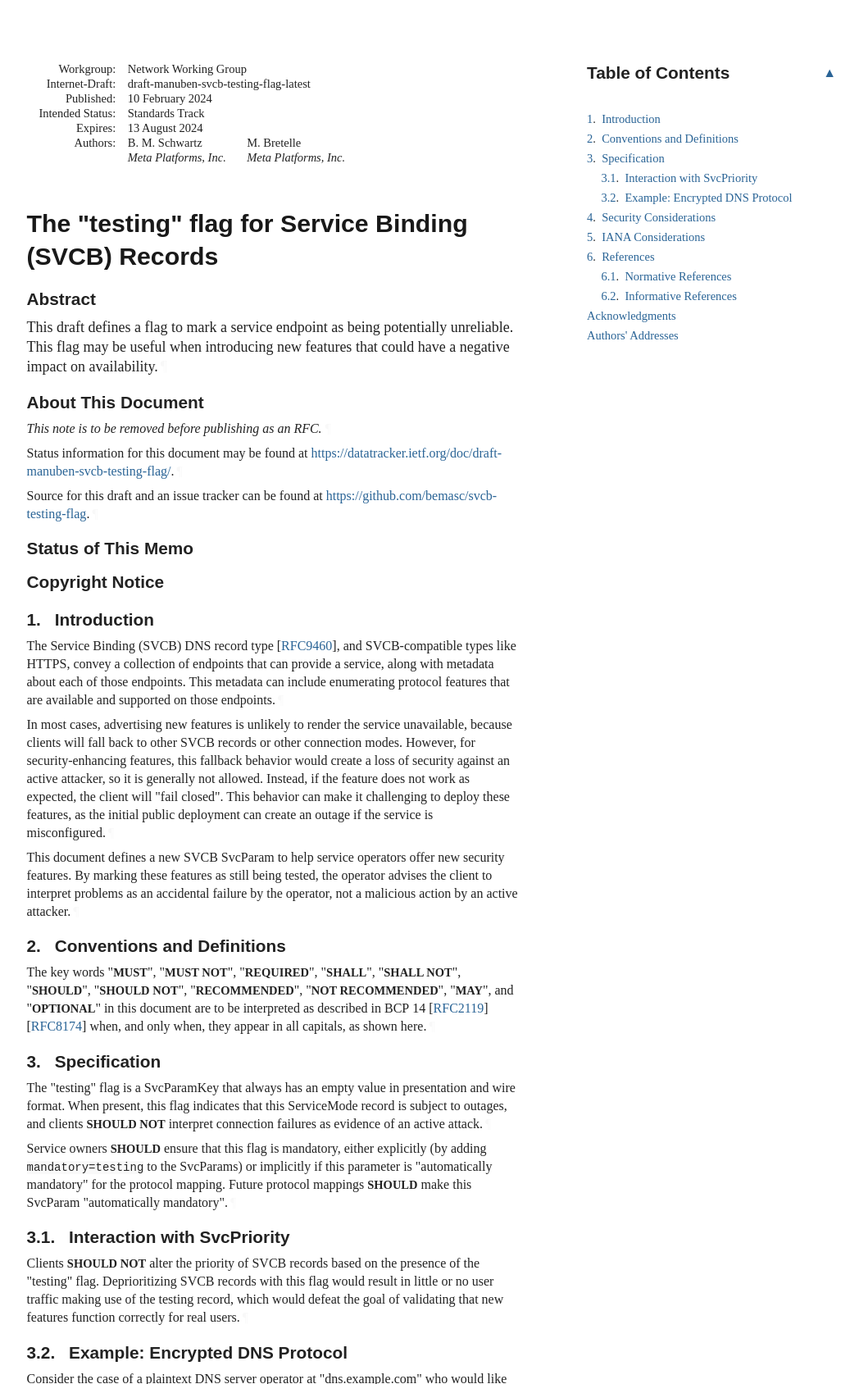
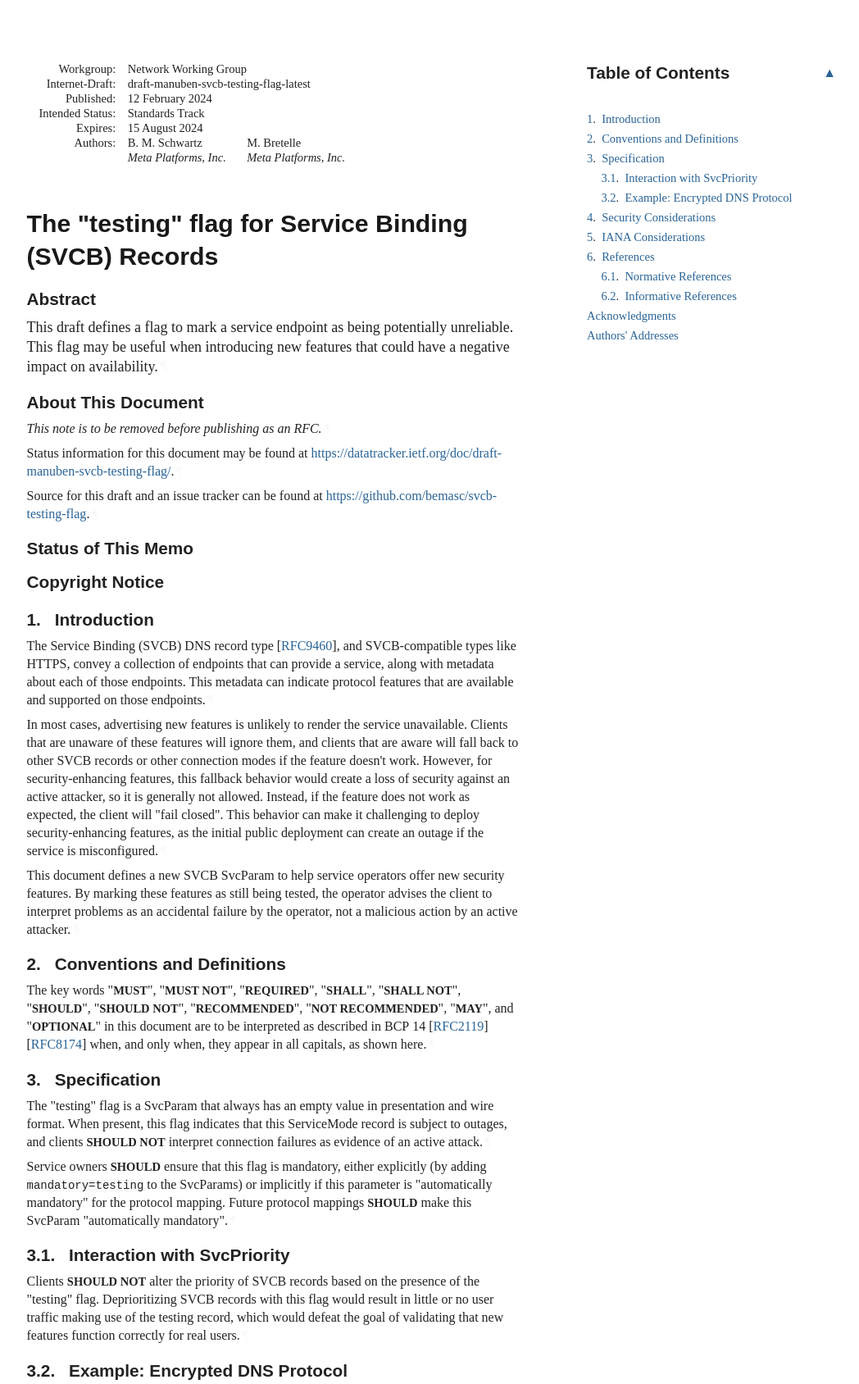
Before and after one commit to bemasc/svcb-testing-flag, a plain HTML site: page draft-manuben-svcb-testing-flag.html in a window 1280 px wide. Shown: the top 1688 px of the page at 82% size, without its empty margins (92-1140 px from the left). Drawn offline with Linux system fonts and the light colour scheme; a web font is replaced by a local one.

Commit message:
Script updating gh-pages from 740dd71. [ci skip]

```diff
--- a/draft-manuben-svcb-testing-flag.html
+++ b/draft-manuben-svcb-testing-flag.html
@@ -1029,7 +1029,7 @@ svg :is([fill="white"], [fill^="#fff"]) {
 </tr></thead>
 <tfoot><tr>
 <td class="left">Schwartz &amp; Bretelle</td>
-<td class="center">Expires 13 August 2024</td>
+<td class="center">Expires 15 August 2024</td>
 <td class="right">[Page]</td>
 </tr></tfoot>
 </table>
@@ -1042,12 +1042,12 @@ svg :is([fill="white"], [fill^="#fff"]) {
 <dd class="internet-draft">draft-manuben-svcb-testing-flag-latest</dd>
 <dt class="label-published">Published:</dt>
 <dd class="published">
-<time datetime="2024-02-10" class="published">10 February 2024</time>
+<time datetime="2024-02-12" class="published">12 February 2024</time>
     </dd>
 <dt class="label-intended-status">Intended Status:</dt>
 <dd class="intended-status">Standards Track</dd>
 <dt class="label-expires">Expires:</dt>
-<dd class="expires"><time datetime="2024-08-13">13 August 2024</time></dd>
+<dd class="expires"><time datetime="2024-08-15">15 August 2024</time></dd>
 <dt class="label-authors">Authors:</dt>
 <dd class="authors">
 <div class="author">
@@ -1095,7 +1095,7 @@ svg :is([fill="white"], [fill^="#fff"]) {
         time. It is inappropriate to use Internet-Drafts as reference
         material or to cite them other than as "work in progress."<a href="#section-boilerplate.1-3" class="pilcrow">¶</a></p>
 <p id="section-boilerplate.1-4">
-        This Internet-Draft will expire on 13 August 2024.<a href="#section-boilerplate.1-4" class="pilcrow">¶</a></p>
+        This Internet-Draft will expire on 15 August 2024.<a href="#section-boilerplate.1-4" class="pilcrow">¶</a></p>
 </section>
 </div>
 <div id="copyright">
@@ -1173,8 +1173,8 @@ svg :is([fill="white"], [fill^="#fff"]) {
       <h2 id="name-introduction">
 <a href="#section-1" class="section-number selfRef">1. </a><a href="#name-introduction" class="section-name selfRef">Introduction</a>
       </h2>
-<p id="section-1-1">The Service Binding (SVCB) DNS record type <span>[<a href="#RFC9460" class="cite xref">RFC9460</a>]</span>, and SVCB-compatible types like HTTPS, convey a collection of endpoints that can provide a service, along with metadata about each of those endpoints.  This metadata can include enumerating protocol features that are available and supported on those endpoints.<a href="#section-1-1" class="pilcrow">¶</a></p>
-<p id="section-1-2">In most cases, advertising new features is unlikely to render the service unavailable, because clients will fall back to other SVCB records or other connection modes.  However, for security-enhancing features, this fallback behavior would create a loss of security against an active attacker, so it is generally not allowed.  Instead, if the feature does not work as expected, the client will "fail closed".  This behavior can make it challenging to deploy these features, as the initial public deployment can create an outage if the service is misconfigured.<a href="#section-1-2" class="pilcrow">¶</a></p>
+<p id="section-1-1">The Service Binding (SVCB) DNS record type <span>[<a href="#RFC9460" class="cite xref">RFC9460</a>]</span>, and SVCB-compatible types like HTTPS, convey a collection of endpoints that can provide a service, along with metadata about each of those endpoints.  This metadata can indicate protocol features that are available and supported on those endpoints.<a href="#section-1-1" class="pilcrow">¶</a></p>
+<p id="section-1-2">In most cases, advertising new features is unlikely to render the service unavailable.  Clients that are unaware of these features will ignore them, and clients that are aware will fall back to other SVCB records or other connection modes if the feature doesn't work.  However, for security-enhancing features, this fallback behavior would create a loss of security against an active attacker, so it is generally not allowed.  Instead, if the feature does not work as expected, the client will "fail closed".  This behavior can make it challenging to deploy security-enhancing features, as the initial public deployment can create an outage if the service is misconfigured.<a href="#section-1-2" class="pilcrow">¶</a></p>
 <p id="section-1-3">This document defines a new SVCB SvcParam to help service operators offer new security features.  By marking these features as still being tested, the operator advises the client to interpret problems as an accidental failure by the operator, not a malicious action by an active attacker.<a href="#section-1-3" class="pilcrow">¶</a></p>
 </section>
 </div>
@@ -1194,7 +1194,7 @@ appear in all capitals, as shown here.<a href="#section-2-1" class="pilcrow">¶<
       <h2 id="name-specification">
 <a href="#section-3" class="section-number selfRef">3. </a><a href="#name-specification" class="section-name selfRef">Specification</a>
       </h2>
-<p id="section-3-1">The "testing" flag is a SvcParamKey that always has an empty value in presentation and wire format.  When present, this flag indicates that this ServiceMode record is subject to outages, and clients <span class="bcp14">SHOULD NOT</span> interpret connection failures as evidence of an active attack.<a href="#section-3-1" class="pilcrow">¶</a></p>
+<p id="section-3-1">The "testing" flag is a SvcParam that always has an empty value in presentation and wire format.  When present, this flag indicates that this ServiceMode record is subject to outages, and clients <span class="bcp14">SHOULD NOT</span> interpret connection failures as evidence of an active attack.<a href="#section-3-1" class="pilcrow">¶</a></p>
 <p id="section-3-2">Service owners <span class="bcp14">SHOULD</span> ensure that this flag is mandatory, either explicitly (by adding <code>mandatory=testing</code> to the SvcParams) or implicitly if this parameter is "automatically mandatory" for the protocol mapping.  Future protocol mappings <span class="bcp14">SHOULD</span> make this SvcParam "automatically mandatory".<a href="#section-3-2" class="pilcrow">¶</a></p>
 <div id="interaction-with-svcpriority">
 <section id="section-3.1">
@@ -1256,7 +1256,7 @@ _dns.dns.example.com. SVCB 1 . alpn=dot testing mandatory=testing
           <tr>
             <td class="text-left" rowspan="1" colspan="1">TBD</td>
             <td class="text-left" rowspan="1" colspan="1">testing</td>
-            <td class="text-left" rowspan="1" colspan="1">Record may not be reliable</td>
+            <td class="text-left" rowspan="1" colspan="1">Endpoint may be unreliable</td>
             <td class="text-left" rowspan="1" colspan="1">IETF</td>
             <td class="text-left" rowspan="1" colspan="1">(This document)</td>
           </tr>
```
Also changed, not shown: draft-manuben-svcb-testing-flag.txt.
